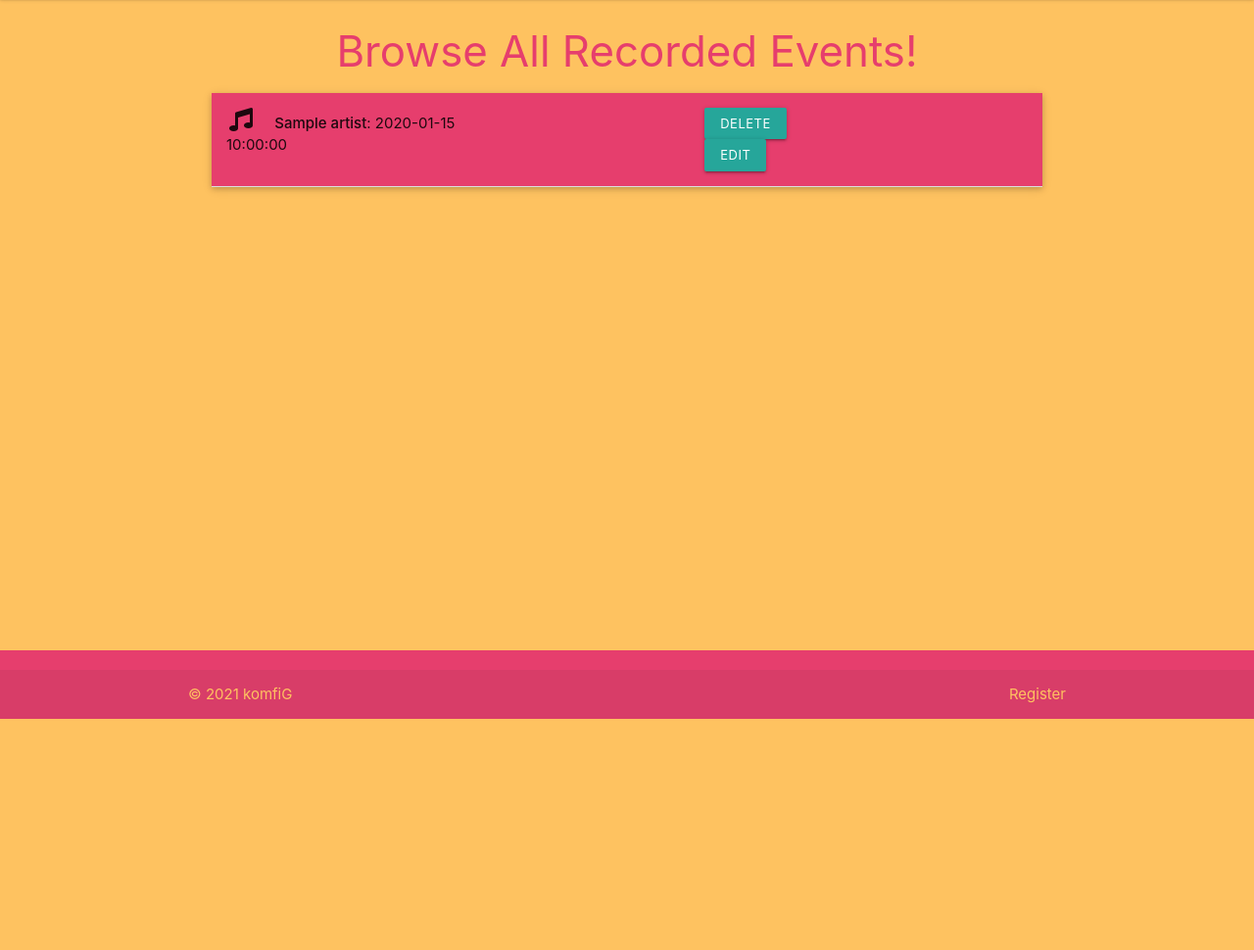
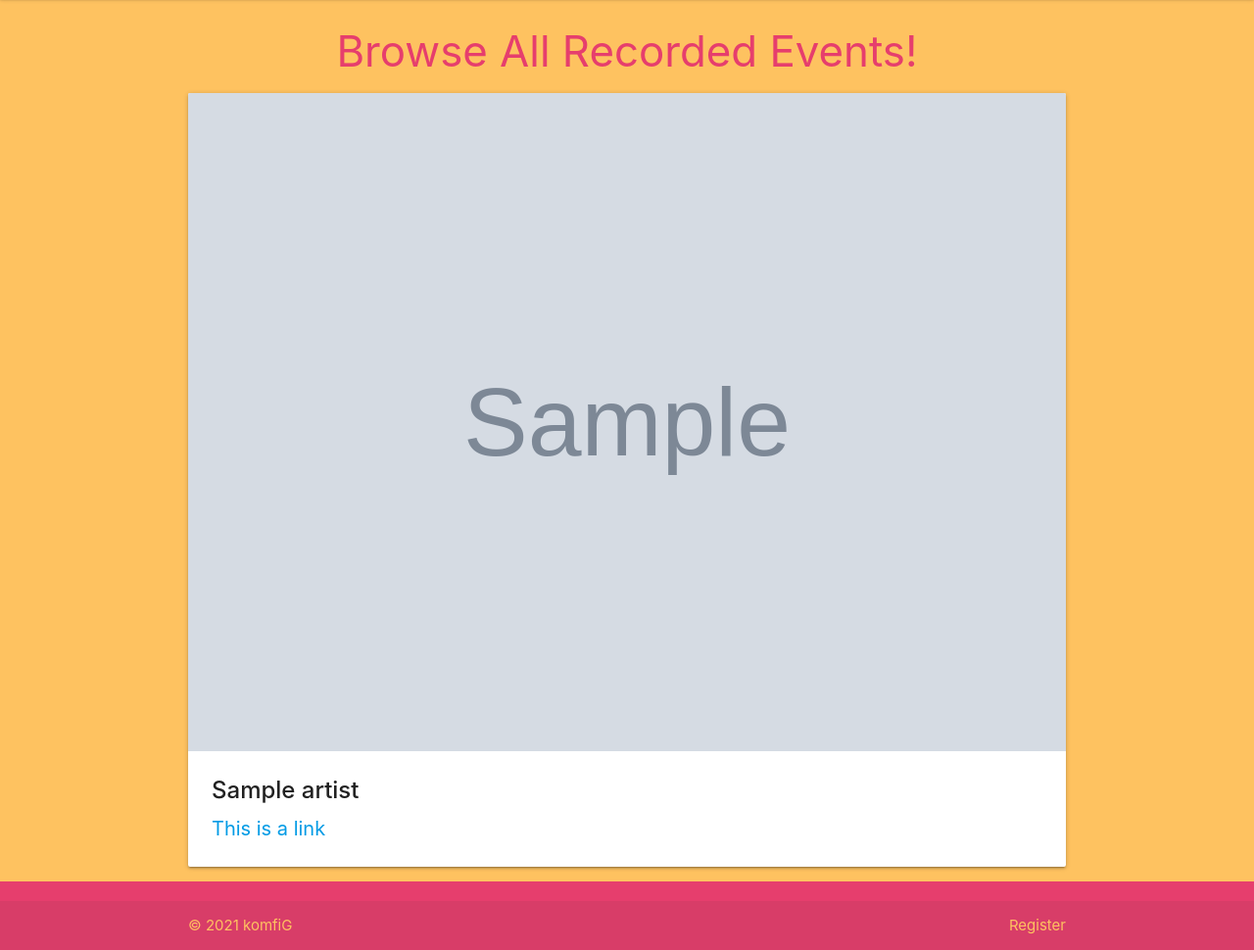
Before and after one commit to komfiGolabi/CoCo-Concert-Corner, a Flask app: page /get_concerts in a window 1280 px wide. Shown: the part 66-1036 px from the top of the page at 98% size. Before the commit the page ends 800 px from the top, so only its background shows below. Run offline with Flask 2, Linux system fonts and the light colour scheme; the visitor is signed in with stand-in values (Sample User, id 1); grey boxes marked "Sample" are stand-in pictures; a database or web service that is not in the repository returns one stand-in record (values such as "Sample title"); some libraries are stand-ins or nearby versions.

Commit message:
changing the style of the all concerts

```diff
--- a/templates/concerts.html
+++ b/templates/concerts.html
@@ -2,7 +2,7 @@
 {% block content %}
 
 <h3 class="center-align">Browse All Recorded Events!</h3>
-
+<!--
     <ul class="collapsible popout">
 
       {% for concert in concerts %}
@@ -26,12 +26,31 @@
               <strong>{{ concert.city }},  {{ concert.country }}</strong>
               <p>{{ concert.description}}</p>
               <p>{{ concert.genre }}</p>
-              <img src= "{{ concert.url_image}}">
+              <img src= "{{ concert.url_image }}">
              </span>
             </div>
         </li>
 
         {% endfor %}
     </ul>
+  -->
+
+  {% for concert in concerts %}
+  <div class="card">
+    <div class="card-image waves-effect waves-block waves-light">
+      <img class="activator" src="{{ concert.url_image }}">
+    </div>
+    <div class="card-content">
+      <span class="card-title activator grey-text text-darken-4"><i class="material-icons right"></i><strong>{{ concert.artist }}</strong></span>
+      <p><a href="#">This is a link</a></p>
+    </div>
+    <div class="card-reveal">
+      <span class="card-title grey-text text-darken-4"><strong>{{ concert.artist }}</strong><i class="material-icons right">close</i></span>
+      <p>{{ concert.description }}</p>
+    </div>
+  </div>
+
+  {% endfor %}
+
 
 {% endblock %}
```
